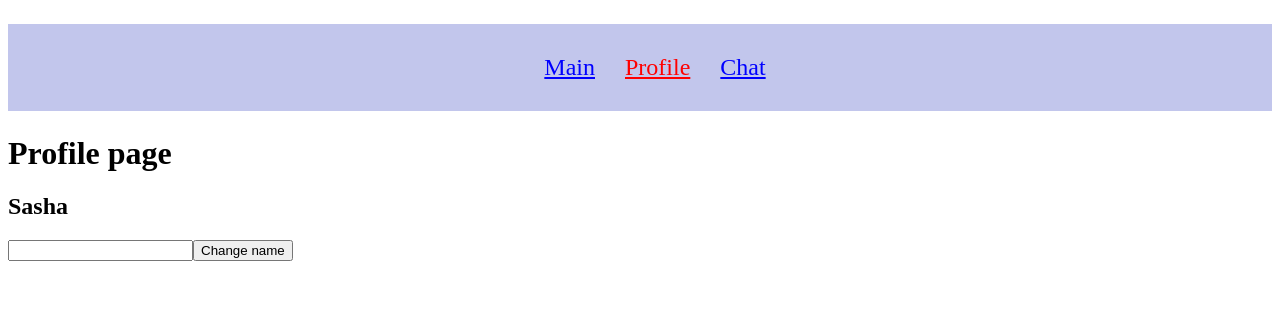
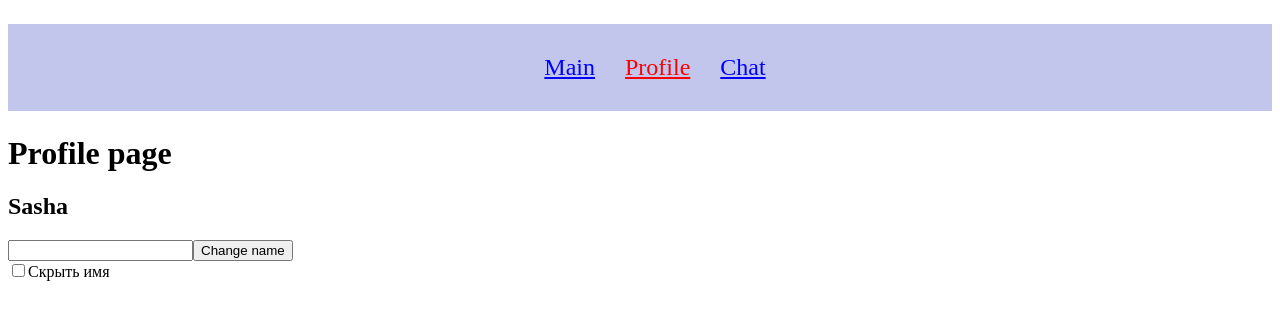
Before and after one commit to Zhbura/React, a React (Create React App) app: page /profile in a window 1280 px wide. Shown: the top 320 px of the page. Built offline with nearby package versions, Linux system fonts and the light colour scheme.

Commit message:
Добавление checkbox

```diff
--- a/src/pages/ProfilePage.js
+++ b/src/pages/ProfilePage.js
@@ -1,21 +1,25 @@
 import { useState } from 'react';
 import { useSelector, useDispatch } from 'react-redux';
-import * as types from '../store/profile/types'
+// import * as types from '../store/profile/types';
+import { changeName } from '../store/profile/actions';
 
 export function ProfilePage() {
-    const name = useSelector((store) => store.name);
+    const [showName, setShowName] = useState(true);
+
+    const { name } = useSelector((store) => store);
     const [value, setValue] = useState('');
     const dispatch = useDispatch();
 
     const handleChange = () => {
-        dispatch({ type: types.CHANGE_NAME, payload: value });
+
+        dispatch(changeName(value));
         setValue('');
     }
 
     return (
         <>
             <h1>Profile page</h1>
-            <h2>{name}</h2>
+            {showName && <h2>{name}</h2>}
             <input
                 type="text"
                 value={value}
@@ -24,6 +28,18 @@ export function ProfilePage() {
             <button
                 onClick={handleChange}
             >Change name</button>
+            <div>
+                <label>
+                    <input
+                        type="checkbox"
+                        checked={!showName}
+                        onChange={() => setShowName(!showName)}
+                    />
+                    {showName ? 'Скрыть имя' : 'Показать имя'}
+                </label>
+            </div>
+
+
         </>
     )
 }
--- a/src/store/profile/actions.js
+++ b/src/store/profile/actions.js
@@ -0,0 +1,10 @@
+import * as types from '../profile/types'
+
+export const changeName = (data) => ({
+    type: types.CHANGE_NAME,
+    payload: data
+})
+
+export const changeShowName = {
+    type: types.CHANGE_SHOW_NAME,
+  };
--- a/src/store/profile/reducer.js
+++ b/src/store/profile/reducer.js
@@ -1,7 +1,8 @@
 import * as types from './types';
 
 const initialState = {
-    name: 'Sasha'
+    name: 'Sasha',
+    showName: true
 }
 
 export const profileReducer = (state = initialState, action) => {
@@ -12,7 +13,12 @@ export const profileReducer = (state = initialState, action) => {
                 ...state,
                 name: payload
             }
-
+            case types.CHANGE_SHOW_NAME: {
+                return {
+                  ...state,
+                  showName: !state.showName,
+                }
+            }
         default:
             return state
     }
--- a/src/store/profile/types.js
+++ b/src/store/profile/types.js
@@ -1 +1,2 @@
-export const CHANGE_NAME = 'CHANGE_NAME'
+export const CHANGE_NAME = 'CHANGE_NAME';
+export const CHANGE_SHOW_NAME = 'CHANGE_SHOW_NAME';
```
